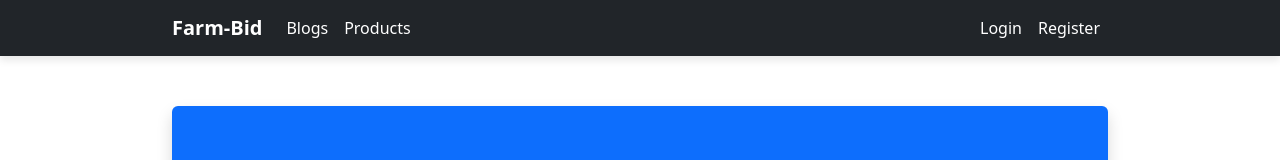
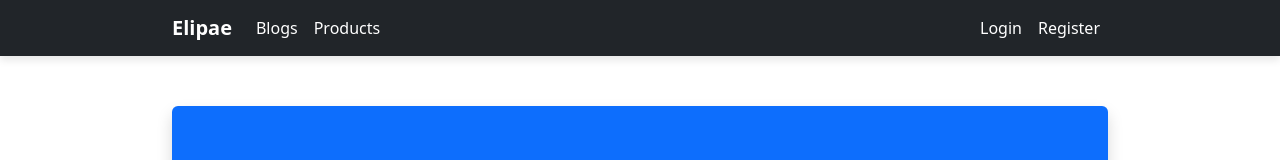
Before and after one commit to Ye-shp/Farm-bid-frontend, a React (Create React App) app: page / in a window 1280 px wide. Shown: the top 160 px of the page. Built offline with nearby package versions, Linux system fonts and the light colour scheme.

Commit message:
Changed farm-bid to Elipae

```diff
--- a/src/components/Header.js
+++ b/src/components/Header.js
@@ -18,7 +18,7 @@ const Header = () => {
     <header className="navbar navbar-expand-lg navbar-dark bg-dark">
       <div className="container">
         <Link to="/" className="navbar-brand">
-          Farm-Bid
+          Elipae
         </Link>
         <button
           className="navbar-toggler"
```
